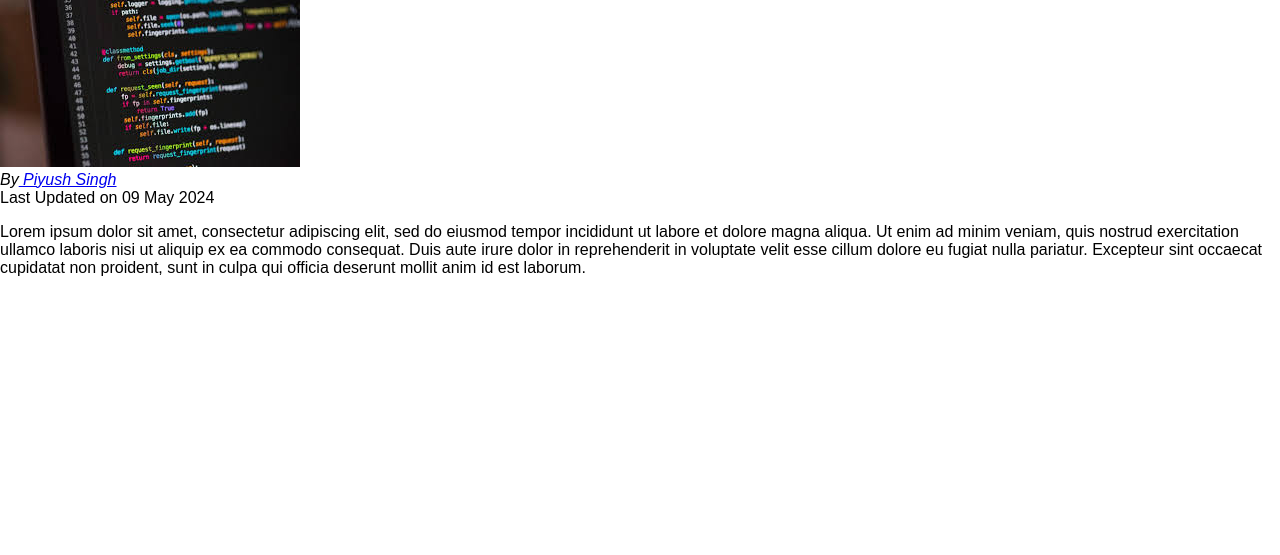
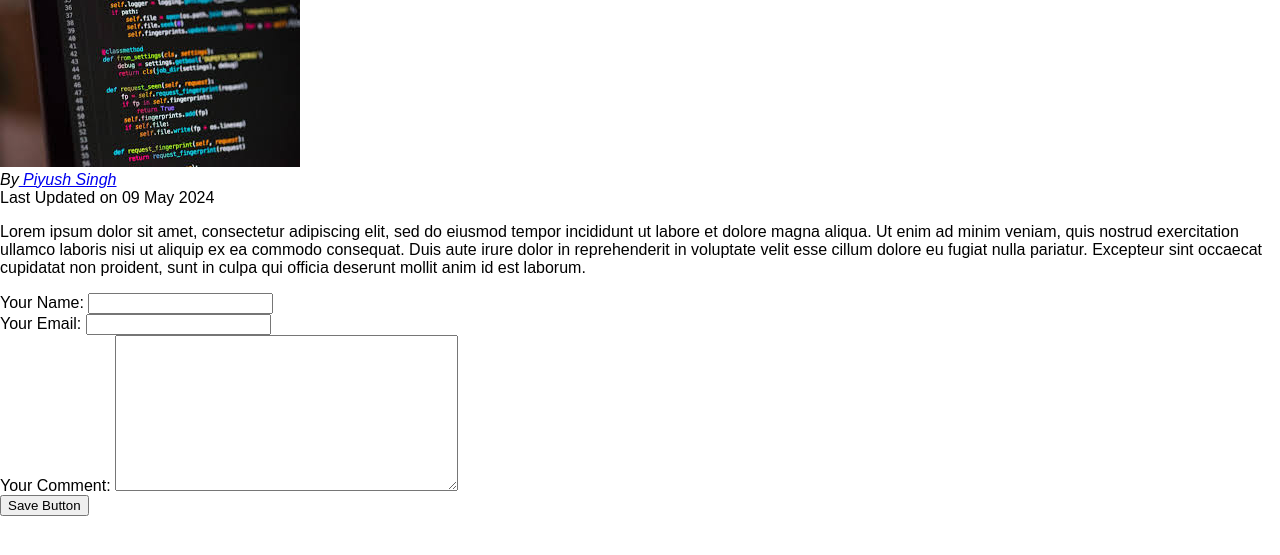
Before and after one commit to piyushnksingh/Django, a Django app: a page that uses my_site/blog/templates/blog/post-detail.html in a window 1280 px wide. Shown: the part 185-740 px from the top of the page. Run offline with Django 5.2, Linux system fonts and the light colour scheme; data comes from the database, SQL or seed files in the repository.

Commit message:
Watched till 04[006]

```diff
--- /dev/null
+++ b/my_site/blog/forms.py
@@ -0,0 +1,12 @@
+from django import forms
+from .models import Comments
+
+class CommentForm(forms.ModelForm):
+    class Meta:
+        model=Comments
+        exclude=["post"]
+        labels={
+            "user_name":"Your Name",
+            "user_email":"Your Email",
+            "text":"Your Comment"
+        }
--- a/my_site/blog/templates/blog/post-detail.html
+++ b/my_site/blog/templates/blog/post-detail.html
@@ -32,7 +32,8 @@
 
 <div>
     <form>
-
+        {{ comment_form }}
+        <button> Save Button </button>
     </form>
 </div>
 {% endblock content %}
--- a/my_site/blog/views.py
+++ b/my_site/blog/views.py
@@ -3,6 +3,7 @@ from django.db.models.query import QuerySet
 from django.shortcuts import render,get_object_or_404
 from .models import Post
 from django.views.generic import ListView,DetailView
+from .forms import CommentForm
 
 class StartingPageView(ListView):
     template_name = "blog/index.html"
@@ -28,4 +29,5 @@ class PostDetailView(DetailView):
     def get_context_data(self, **kwargs):
         context = super().get_context_data(**kwargs)
         context["post_tags"] = self.object.tags.all()
+        context["comment_form"]=CommentForm()
         return context
```
